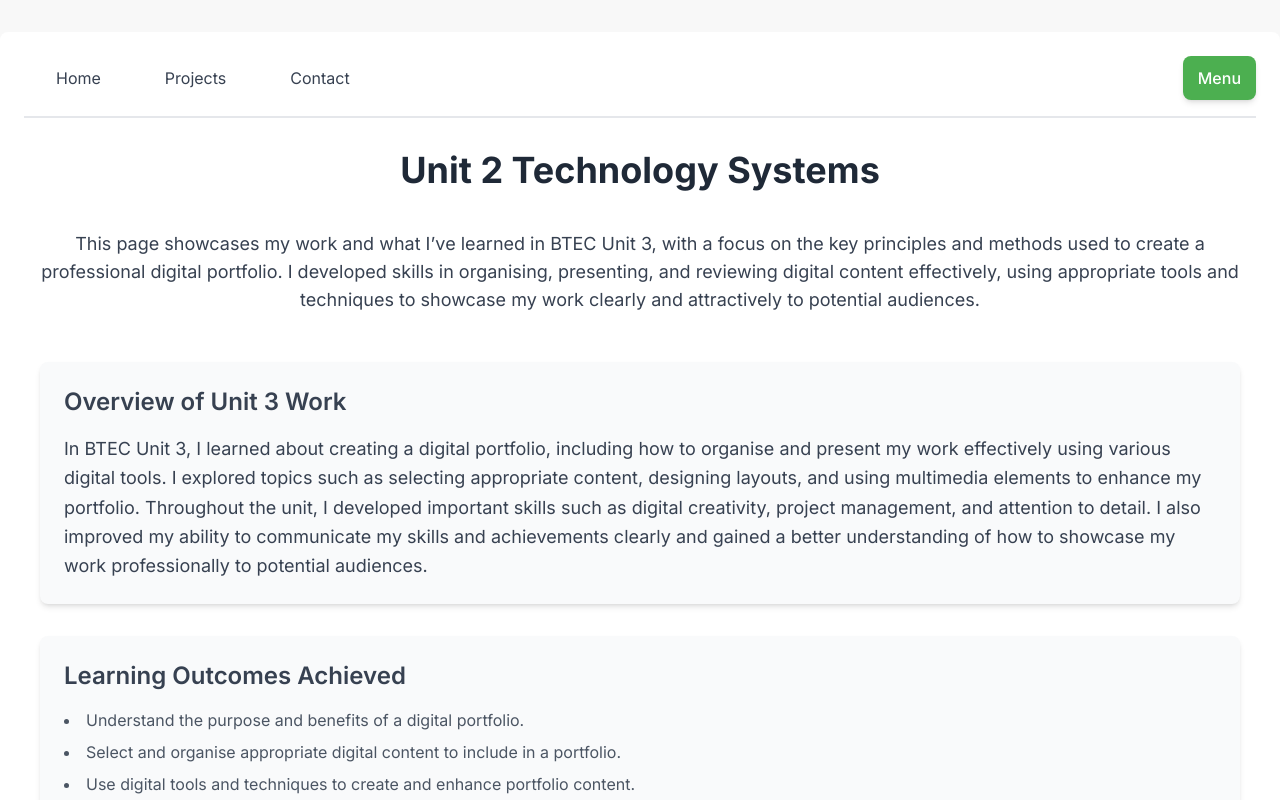
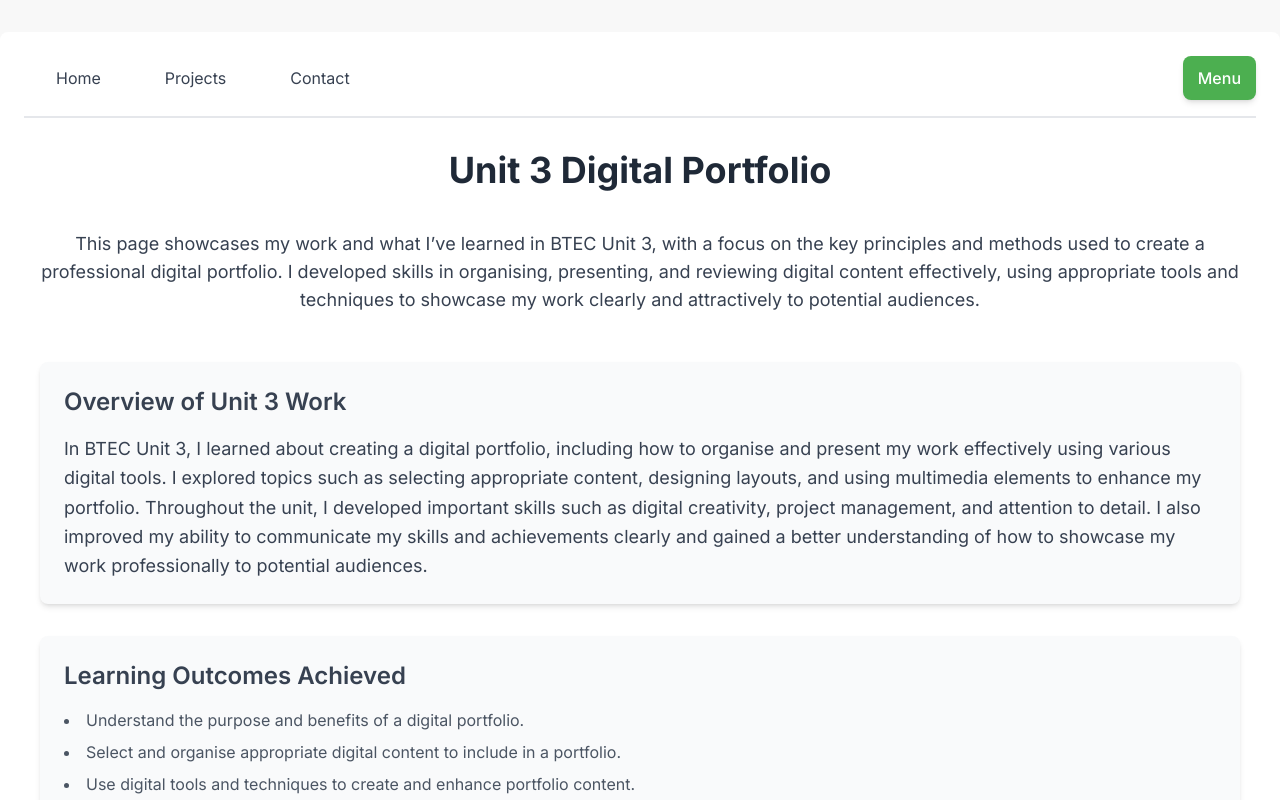
Before and after one commit to ormzyy/unit-3-ditgital-portfolio-task-3, a plain HTML site: page docs/unit-3-digital-portfolio.html in a window 1280 px wide. Shown: the top 800 px of the page. Drawn offline with nearby package versions, Linux system fonts and the light colour scheme.

Commit message:
Update unit-3-digital-portfolio.html

```diff
--- a/docs/unit-3-digital-portfolio.html
+++ b/docs/unit-3-digital-portfolio.html
@@ -144,7 +144,7 @@
 
         <!-- Main Content - Unit 12 Software Development Showcase -->
         <section class="unit-12-software-development-section py-8 px-4">
-            <h2 class="text-4xl font-bold text-center mb-10 text-gray-800">Unit 2 Technology Systems</h2>
+            <h2 class="text-4xl font-bold text-center mb-10 text-gray-800">Unit 3 Digital Portfolio </h2>
 
             <p class="text-center text-lg text-gray-700 mb-12">
             This page showcases my work and what I’ve learned in BTEC Unit 3, with a focus on the key principles and methods used to create a professional digital portfolio. I developed skills in organising, presenting, and reviewing digital content effectively, using appropriate tools and techniques to showcase my work clearly and attractively to potential audiences.            </p>
```
